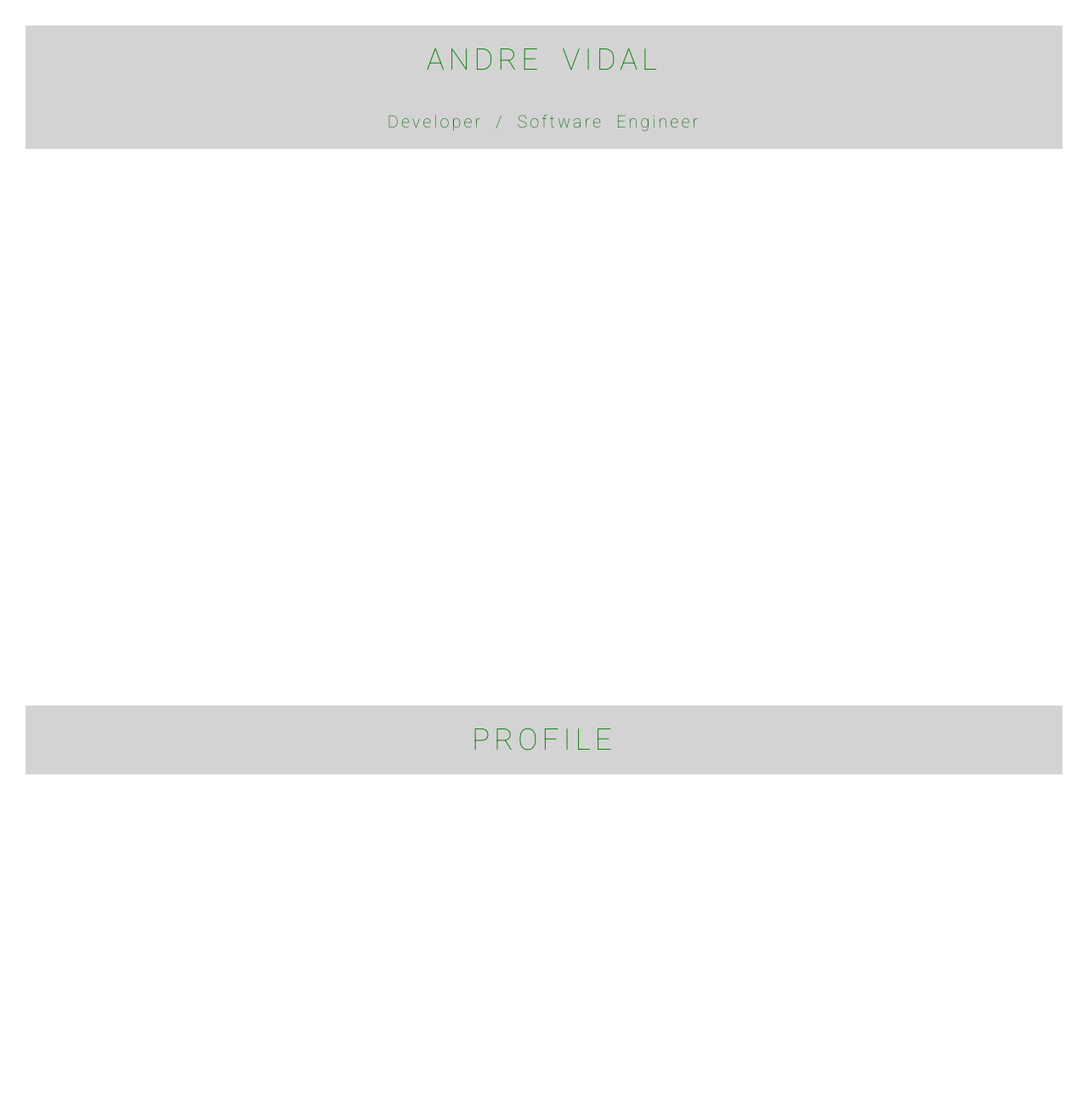
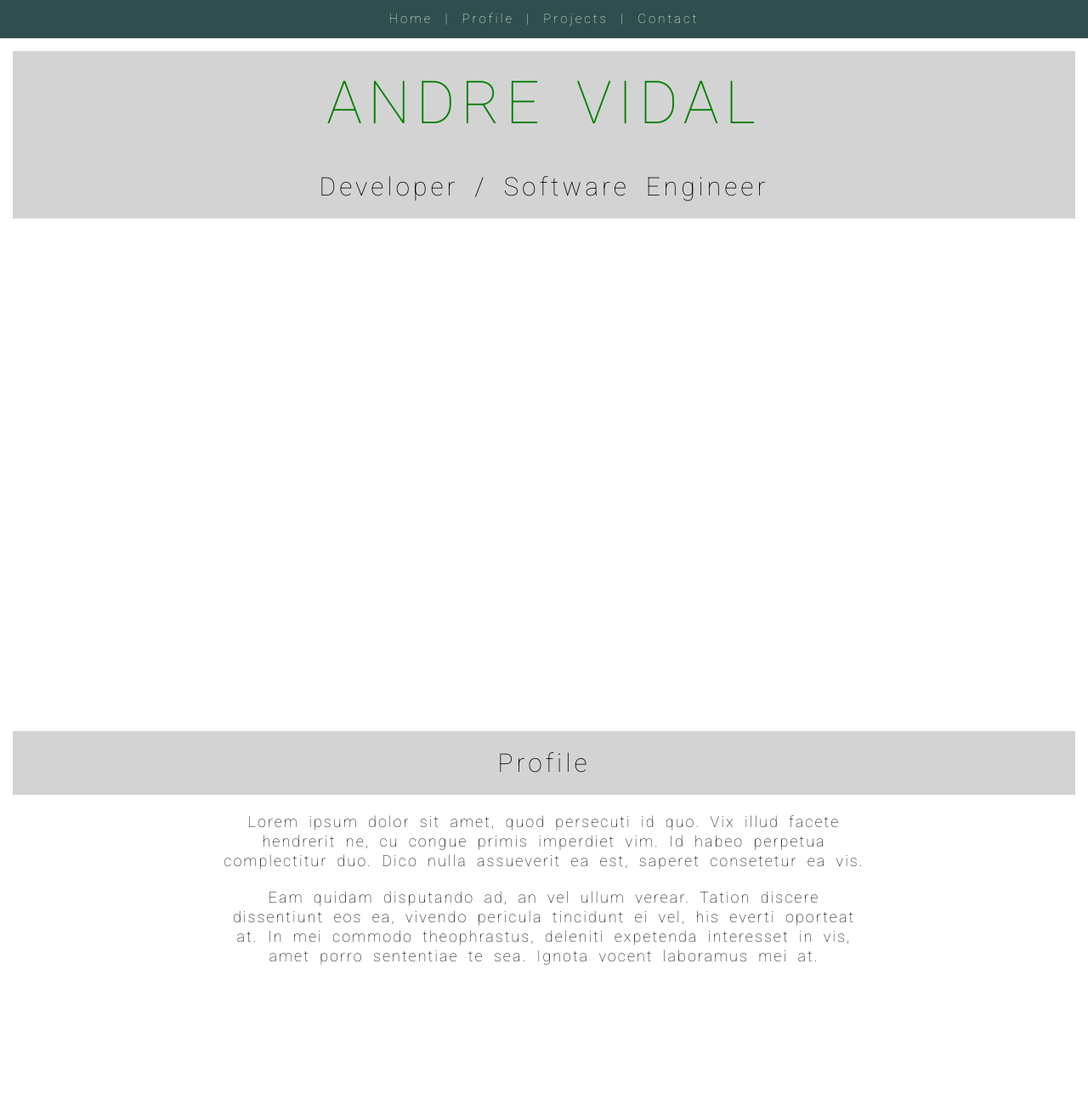
Before and after one commit to vidalCreates/vidalCreates.github.io, a website: page index.html in a window 1280 px wide. Shown: the top 1300 px of the page at 85% size. Drawn offline with Linux system fonts and the light colour scheme.

Commit message:
Add sass component files | update typography styling

```diff
--- a/index.html
+++ b/index.html
@@ -16,16 +16,31 @@
     <strong>We're sorry but my portfolio doesn't work properly without JavaScript enabled. Please enable it to continue.</strong>
     </noscript>
     <div id="app">
+      <header class="dark">
+        <span class="title">Home | Profile | Projects | Contact</span>
+      </header>
       <section id="landing">
-        <span class="heading-primary">andre vidal</span>
-        <span class="heading-secondary">developer / software engineer</span>
+        <span class="heading-primary color-primary background-grey">andre vidal</span>
+        <span class="heading-secondary background-grey">developer / software engineer</span>
       </section>
       <section id="profile">
-        <span class="heading-primary">profile</span>
+        <span class="heading-secondary background-grey">profile</span>
+        <span class="paragraph">
+          Lorem ipsum dolor sit amet, quod persecuti id quo. Vix illud facete hendrerit ne,
+          cu congue primis imperdiet vim. Id habeo perpetua complectitur duo. Dico nulla
+          assueverit ea est, saperet consetetur ea vis.
+        </span>
+        <span class="paragraph">
+            Eam quidam disputando ad, an vel ullum verear. Tation discere dissentiunt eos ea,
+            vivendo pericula tincidunt ei vel, his everti oporteat at. In mei commodo
+            theophrastus, deleniti expetenda interesset in vis, amet porro sententiae te sea.
+            Ignota vocent laboramus mei at.
+        </span>
       </section>
       <section id="projects">
-        <span class="heading-primary">projects</span>
+        <span class="heading-secondary background-grey">projects</span>
       </section>
+      <footer class="dark">&copy; 2018 vidalCreates</footer>
     </div>
   </body>
 </html>
--- a/sass/base/_colors.scss
+++ b/sass/base/_colors.scss
@@ -1,3 +1,24 @@
 $color-primary: green;
 $color-primary-light: lightgreen;
 $color-primary-dark: darkgreen;
+
+.color-primary {
+  color: $color-primary;
+}
+
+.color-primary-dark {
+  color: $color-primary-dark;
+}
+
+.color-primary-light {
+  color: $color-primary-light;
+}
+
+.background-grey {
+  background: lightgray;
+}
+
+.dark {
+  background: darkslategray;
+  color: white;
+}
--- a/sass/base/_typography.scss
+++ b/sass/base/_typography.scss
@@ -6,13 +6,11 @@
   padding-top: 20px;
   padding-bottom: 20px;
   // font
-  font-size: 35px;
-  letter-spacing: 5px;
-  word-spacing: 10px;
+  font-size: 7rem;
+  letter-spacing: .7rem;
+  word-spacing: 1.2rem;
+  font-weight: 400;
   text-transform: uppercase;
-  // color
-  color: $color-primary;
-  background: lightgrey;
 }
 
 .heading-secondary {
@@ -23,18 +21,39 @@
   padding-top: 20px;
   padding-bottom: 20px;
   // font
-  font-size: 20px;
-  letter-spacing: 3px;
-  word-spacing: 7px;
+  font-size: 3rem;
+  letter-spacing: .4rem;
+  word-spacing: .75rem;
+  font-weight: 300;
   text-transform: capitalize;
-  // color
-  color: $color-primary-dark;
-  background: lightgrey;
 }
 
-.heading-sub {
+.title {
   // positioning
+  display: inline-block;
   // sizing
   // font
+  font-size: 1.5rem;
+  letter-spacing: .3rem;
+  word-spacing: .75rem;
+  text-transform: capitalize;
+}
+
+.paragraph {
+  // positioning
+  display: block;
+  // sizing
+  width: 100%;
+  max-width: 800px;
+  padding: 2rem 2rem 0rem 2rem;
+  margin: 0 auto;
+  // font
+  font-size: 1.8rem;
+  text-align: center;
+  letter-spacing: .2rem;
+  word-spacing: .5rem;
+  font-weight: 400;
+  line-height: 2.3rem;
   // color
+  color: black;
 }
--- /dev/null
+++ b/sass/components/_footer.scss
@@ -0,0 +1,18 @@
+$footer-height: 45px;
+
+footer {
+  // positioning
+  // position: fixed;
+  display: block;
+  bottom: 0;
+  left: 0;
+  // sizing
+  width: 100%;
+  height: $footer-height;
+  // font
+  text-align: center;
+  line-height: $footer-height;
+  // color
+  color: white;
+  background: grey;
+}
--- /dev/null
+++ b/sass/components/_header.scss
@@ -0,0 +1,18 @@
+$header-height: 45px;
+
+header {
+  // positioning
+  // position: fixed;
+  display: block;
+  top: 0;
+  left: 0;
+  // sizing
+  width: 100%;
+  height: $header-height;
+  // font
+  text-align: center;
+  line-height: $header-height;
+  // color
+  color: white;
+  background: grey;
+}
--- /dev/null
+++ b/sass/components/_section.scss
@@ -0,0 +1,4 @@
+section {
+  padding: 1.5rem;
+  min-height: 100vh;
+}
--- a/sass/main.scss
+++ b/sass/main.scss
@@ -15,11 +15,10 @@ body {
   font-family: 'Roboto', sans-serif;
 }
 
-section {
-  padding: 3rem;
-  min-height: 100vh;
-}
-
 @import "base/colors";
 @import "base/typography";
 @import "base/mixins";
+
+@import "components/header";
+@import "components/section";
+@import "components/footer";
```
Also changed, not shown: css/style.css.
